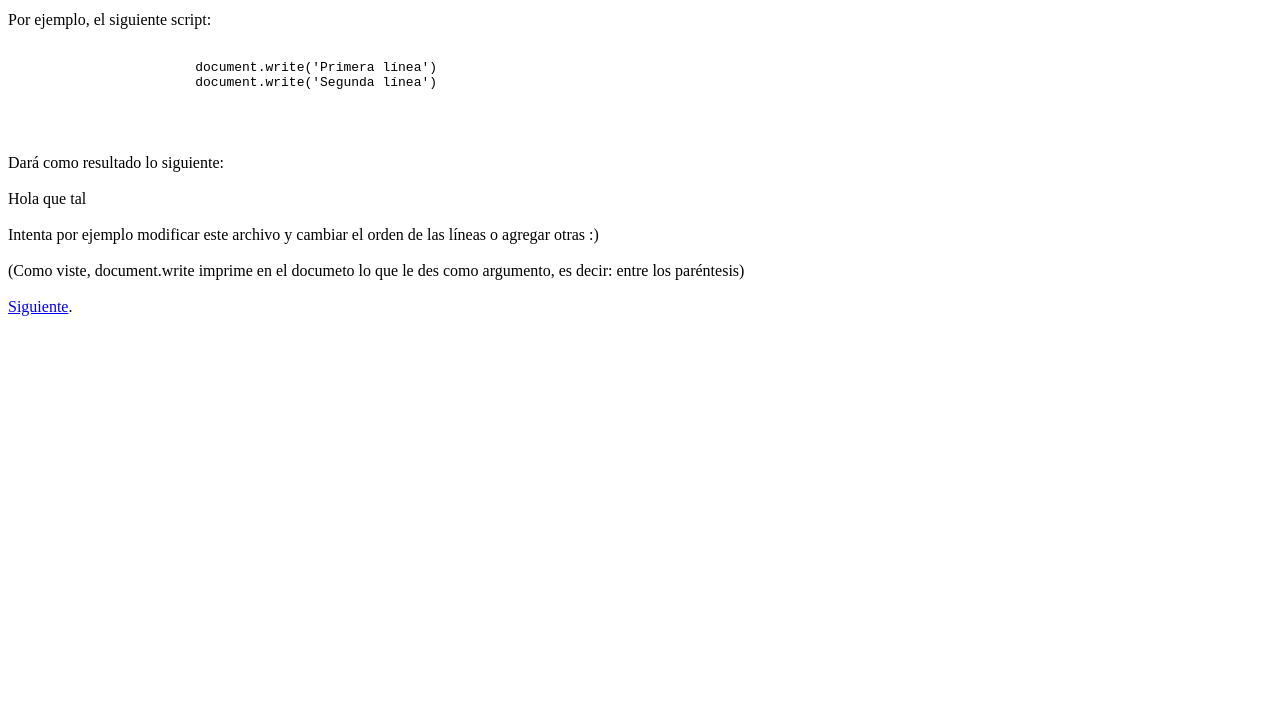
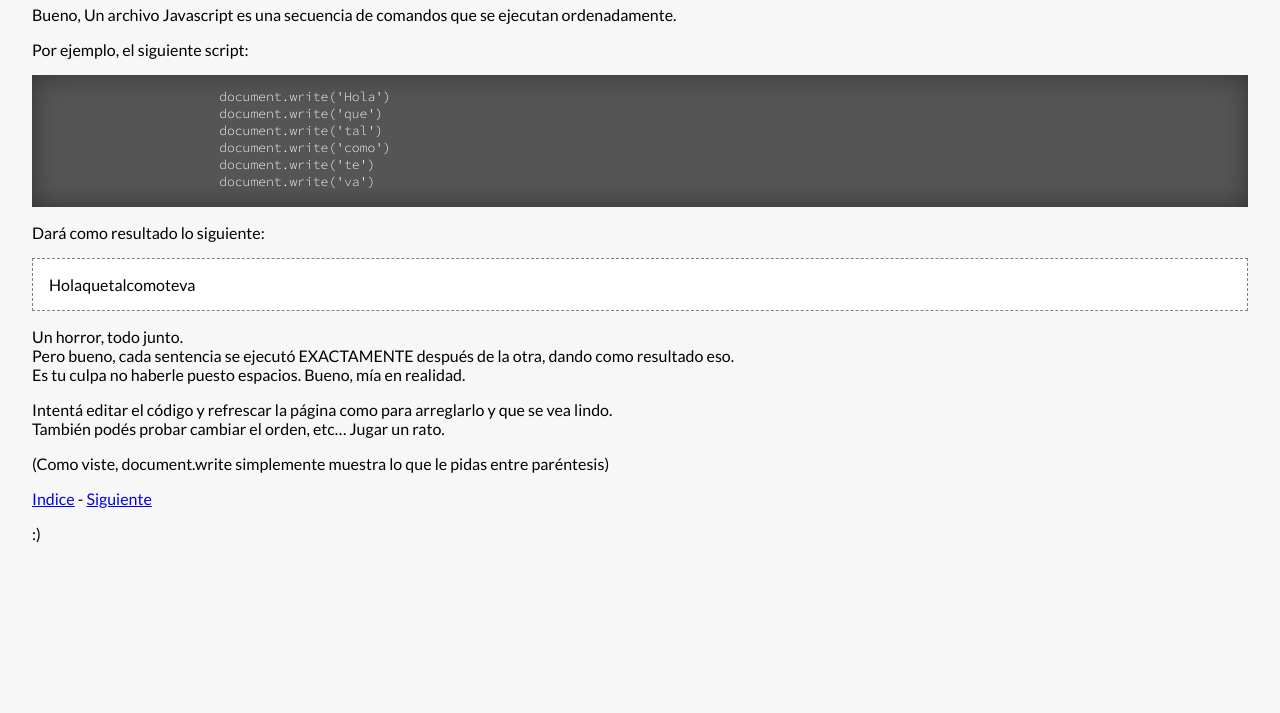
Before and after one commit to maddes/js-tutorial, a plain HTML site: page clase-1.html in a window 1280 px wide. Shown: the part 87-800 px from the top of the page. Drawn offline with Linux system fonts and the light colour scheme.

Commit message:
Mejorado el estilo

```diff
--- a/clase-1.html
+++ b/clase-1.html
@@ -1,32 +1,58 @@
 <html>
 <head>
+	<meta charset="UTF-8">
 	<title>Clase 1</title>
+	<link rel="stylesheet" href="estilo.css">
 </head>
 <body>
 
-	<div style="white-space: pre-line">
-		Hola!
+	<div>
 
-		Bueno, Un archivo Javascript es una secuencia de comandos que se ejecutan ordenadamente.
+		<h1>Hola!</h1>
 
-		Por ejemplo, el siguiente script:
+		<p>Bueno, Un archivo Javascript es una secuencia de comandos que se ejecutan ordenadamente.</p>
+
+		<p>Por ejemplo, el siguiente script:</p>
 
 		<pre>
-			document.write('Primera línea')
-			document.write('Segunda línea')
+			document.write('Hola')
+			document.write('que')
+			document.write('tal')
+			document.write('como')
+			document.write('te')
+			document.write('va')
 		</pre>
 
-		Dará como resultado lo siguiente:
+		<p>Dará como resultado lo siguiente:</p>
 
-		<script>
-			document.write('Hola ')
-			document.write('que tal')
-		</script>
+		<div class="result">
+			<script>
+				document.write('Hola')
+				document.write('que')
+				document.write('tal')
+				document.write('como')
+				document.write('te')
+				document.write('va')
+			</script>
+		</div>
 
-		Intenta por ejemplo modificar este archivo y cambiar el orden de las líneas o agregar otras :)
+		<p>
+			Un horror, todo junto. <br/>
+			Pero bueno, cada sentencia se ejecutó EXACTAMENTE después de la otra, dando como resultado eso.<br/>
+			Es tu culpa no haberle puesto espacios. Bueno, mía en realidad.
+		</p>
 
-		(Como viste, document.write imprime en el documeto lo que le des como argumento, es decir: entre los paréntesis)
+		<p>
+			Intentá editar el código y refrescar la página como para arreglarlo y que se vea lindo.<br/>
+			También podés probar cambiar el orden, etc… Jugar un rato.
+		<p>
 
-		<a href="clase-2.html">Siguiente</a>.
+		<p>(Como viste, document.write simplemente muestra lo que le pidas entre paréntesis)</p>
+
+		<a href="index.html">Indice</a>
+		-
+		<a href="clase-2.html">Siguiente</a>
+
+		<p>:)</p>
 	</div>
 </body>
--- /dev/null
+++ b/estilo.css
@@ -0,0 +1,27 @@
+@import url(https://fonts.googleapis.com/css?family=Lato:400,700,300|Source+Code+Pro:400,300,700);
+html, body {
+	margin: 0;
+	font-family: Lato;
+}
+body {
+	background: #f7f7f7;
+	margin: 2em;
+}
+code {
+	font-family: 'Source Code Pro';
+	background: white;
+}
+pre {
+	font-family: 'Source Code Pro';
+	padding: 1em 0 0;
+	background: #555;
+	color: white;
+	font-size: small;
+	font-weight: 300;
+	box-shadow: inset 0 0 2em #333;
+}
+.result {
+	border: 1px dashed gray;
+	background: white;
+	padding: 1em;
+}
```
Also changed, not shown: clase-2.html (+15 -9 lines), clase-3.html (+6 -2 lines), index.html (+5 -5 lines).
